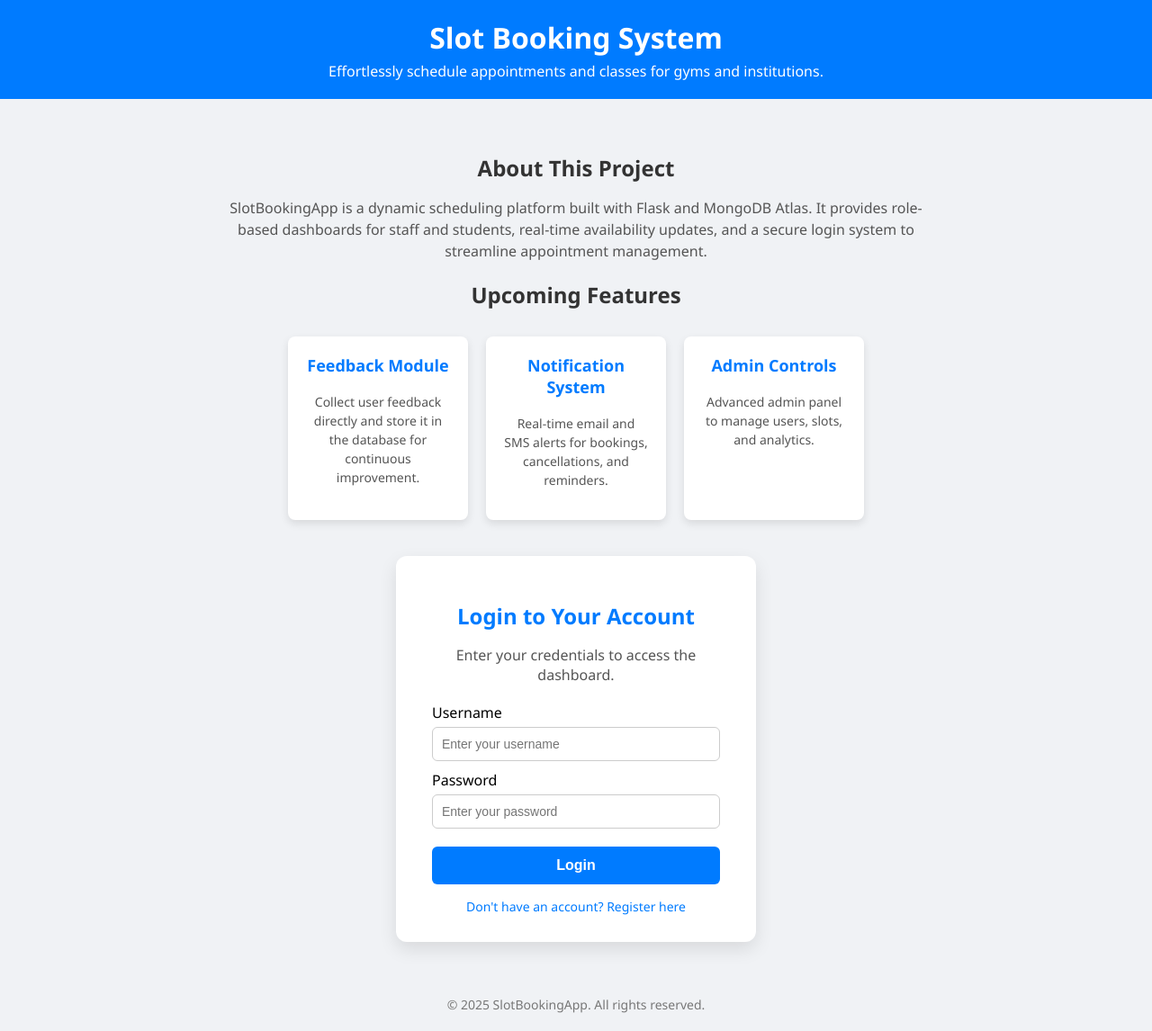
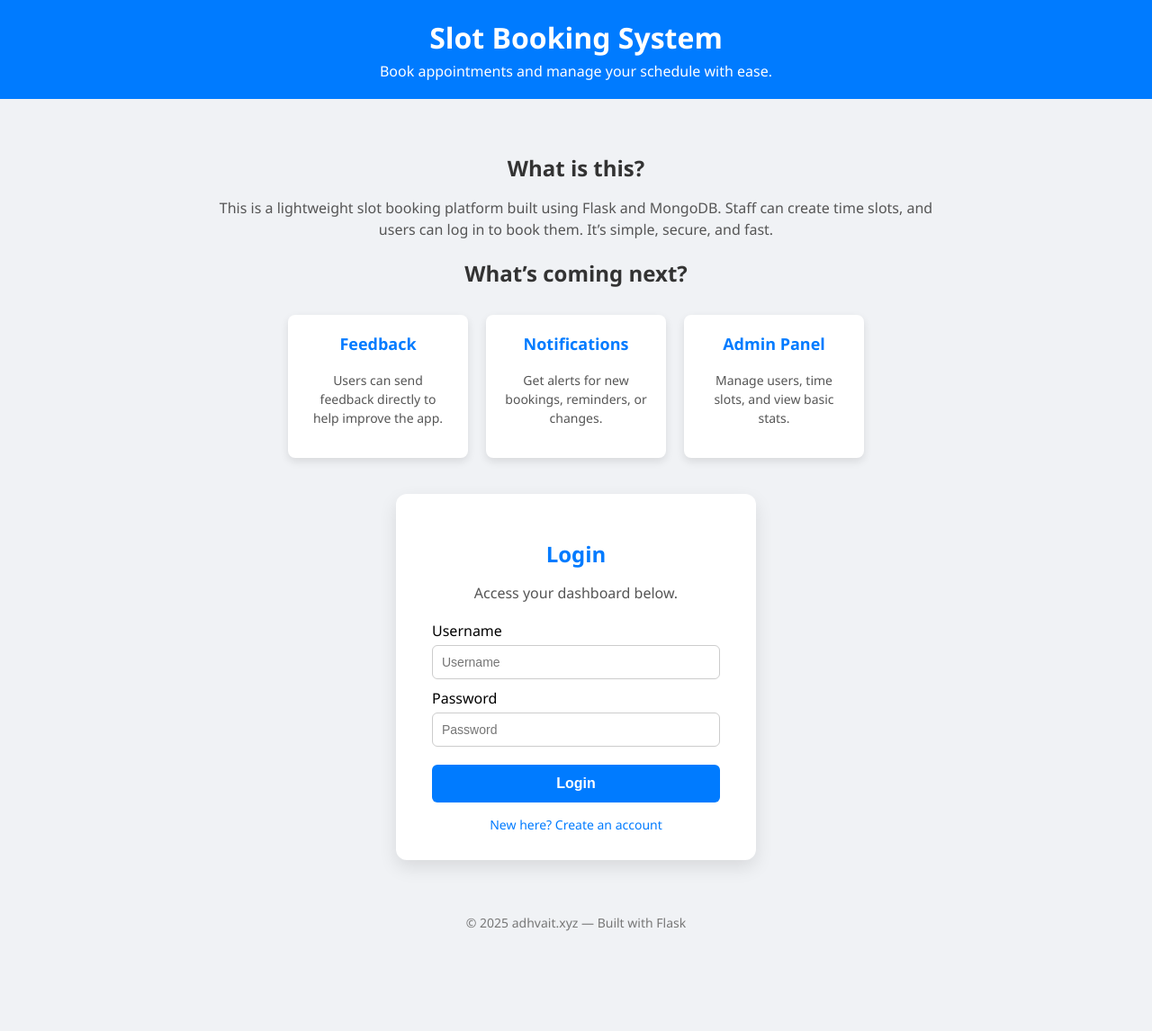
Before and after one commit to adhvait7/SlotBookingApp, a Flask app: page / in a window 1280 px wide. Shown: the whole page at 90% size. After the commit the page ends 1035 px from the top, so only its background shows below. Run offline with Flask 3, Linux system fonts and the light colour scheme; parts of the project's set-up code (start-up, migrations or seed data) failed here and were passed over.

Commit message:
15th june, clearing database cus need empty slate to experiment

```diff
--- a/app.py
+++ b/app.py
@@ -24,7 +24,9 @@ app.secret_key = os.getenv("SECRET_KEY")
 #     print("Success")
 # else:
 #     print("Nah")
-
+result = slot_collection.delete_many({})
+if result.modified_count > 0:
+    print("success clearing entire db")
 days = ['Monday', 'Tuesday', 'Wednesday','Thursday','Friday']
 start_time = datetime.combine(datetime.today(), time(9,0))
 slots = [9,10,11,12,13,14]
--- a/templates/index.html
+++ b/templates/index.html
@@ -152,46 +152,38 @@
   <body>
     <header>
       <h1>Slot Booking System</h1>
-      <p>
-        Effortlessly schedule appointments and classes for gyms and
-        institutions.
-      </p>
+      <p>Book appointments and manage your schedule with ease.</p>
     </header>
+
     <main>
       <section class="info">
-        <h2>About This Project</h2>
+        <h2>What is this?</h2>
         <p>
-          SlotBookingApp is a dynamic scheduling platform built with Flask and
-          MongoDB Atlas. It provides role-based dashboards for staff and
-          students, real-time availability updates, and a secure login system to
-          streamline appointment management.
+          This is a lightweight slot booking platform built using Flask and
+          MongoDB. Staff can create time slots, and users can log in to book
+          them. It’s simple, secure, and fast.
         </p>
-        <h2>Upcoming Features</h2>
+        <h2>What’s coming next?</h2>
         <div class="features">
           <div class="feature-card">
-            <h3>Feedback Module</h3>
-            <p>
-              Collect user feedback directly and store it in the database for
-              continuous improvement.
-            </p>
+            <h3>Feedback</h3>
+            <p>Users can send feedback directly to help improve the app.</p>
           </div>
           <div class="feature-card">
-            <h3>Notification System</h3>
-            <p>
-              Real-time email and SMS alerts for bookings, cancellations, and
-              reminders.
-            </p>
+            <h3>Notifications</h3>
+            <p>Get alerts for new bookings, reminders, or changes.</p>
           </div>
           <div class="feature-card">
-            <h3>Admin Controls</h3>
-            <p>Advanced admin panel to manage users, slots, and analytics.</p>
+            <h3>Admin Panel</h3>
+            <p>Manage users, time slots, and view basic stats.</p>
           </div>
         </div>
       </section>
+
       <div class="form-container">
         <form method="POST" action="/">
-          <h2>Login to Your Account</h2>
-          <p>Enter your credentials to access the dashboard.</p>
+          <h2>Login</h2>
+          <p>Access your dashboard below.</p>
           {% if error %}
           <div class="error-message">{{ error }}</div>
           {% endif %}
@@ -200,7 +192,7 @@
             type="text"
             id="username"
             name="username"
-            placeholder="Enter your username"
+            placeholder="Username"
             required
           />
           <label for="password">Password</label>
@@ -208,16 +200,17 @@
             type="password"
             id="password"
             name="password"
-            placeholder="Enter your password"
+            placeholder="Password"
             required
           />
           <button type="submit">Login</button>
           <a class="register-link" href="/register"
-            >Don't have an account? Register here</a
+            >New here? Create an account</a
           >
         </form>
       </div>
     </main>
-    <footer>&copy; 2025 SlotBookingApp. All rights reserved.</footer>
+
+    <footer>&copy; 2025 adhvait.xyz — Built with Flask</footer>
   </body>
 </html>
```
Also changed, not shown: templates/student-dashboard.html (+7 -0 lines).
